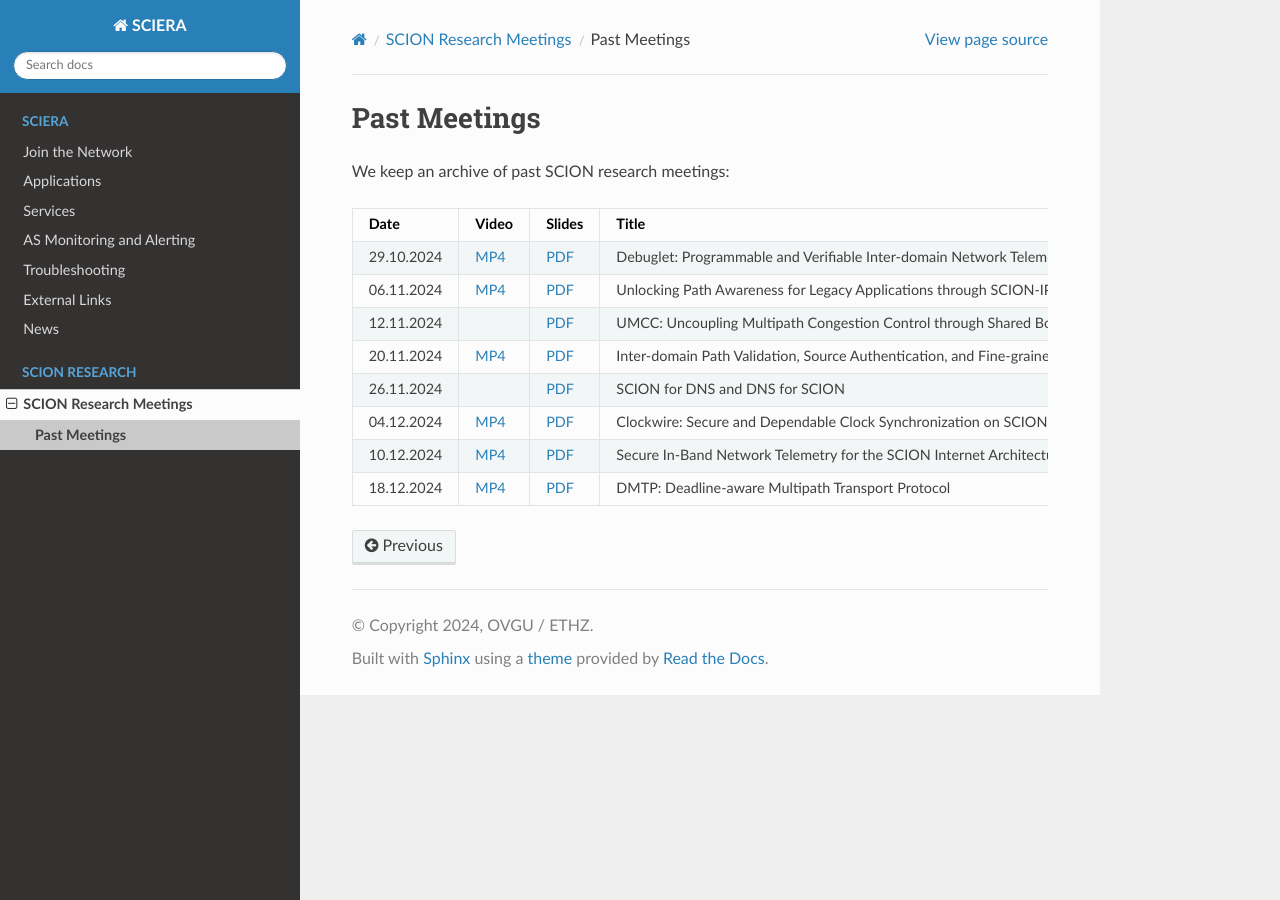
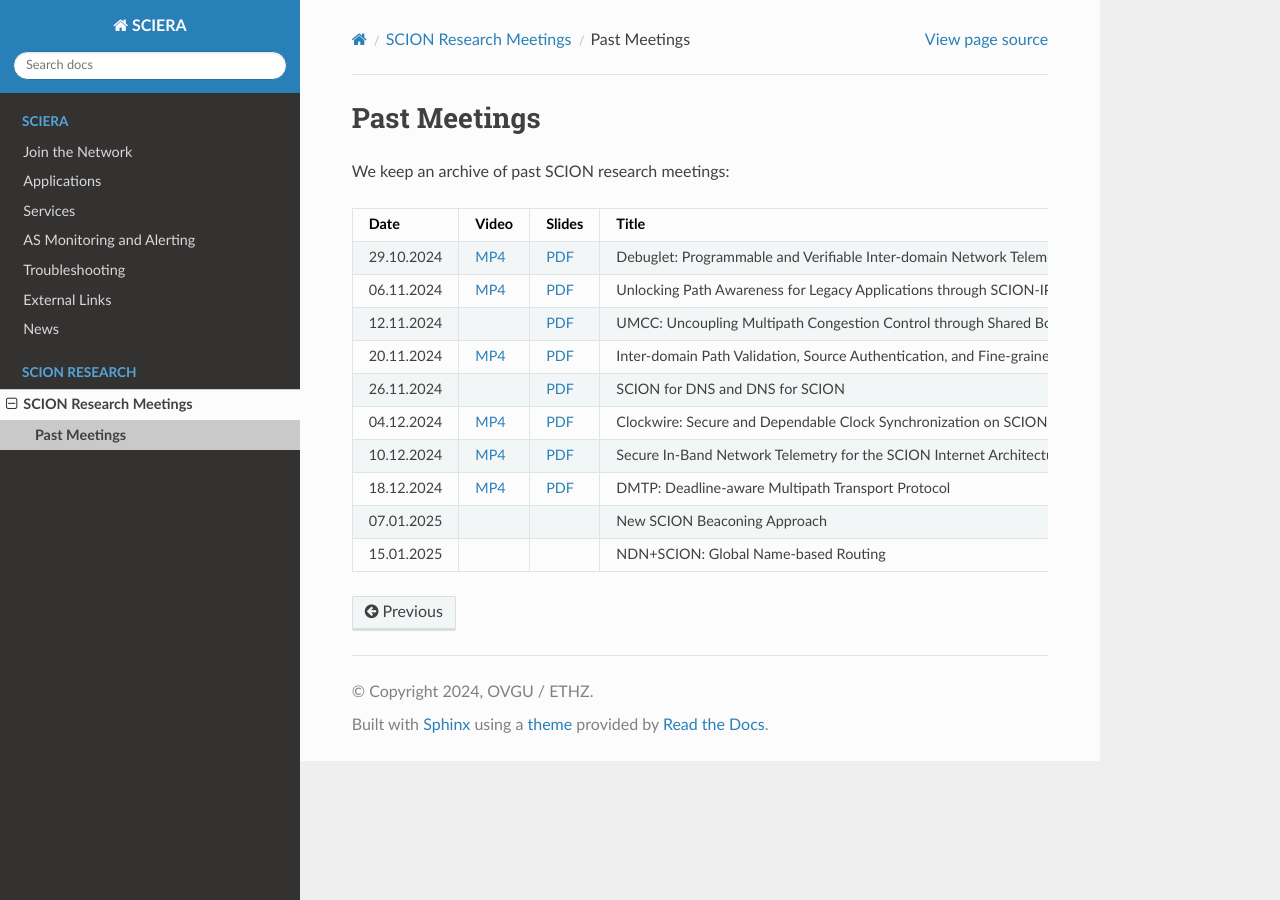
Before and after one commit to netsys-lab/scion-education-network-documentation, a Sphinx documentation site: the page built from docs/source/scion-research/meetings/past.rst, in a window 1280 px wide. Built offline with Sphinx 7.4.7 and the Read the Docs theme 3.1.0, drawn with Linux system fonts in a browser that asks for light colours.

Commit message:
Update past.rst

```diff
--- a/docs/source/scion-research/meetings/past.rst
+++ b/docs/source/scion-research/meetings/past.rst
@@ -62,3 +62,15 @@ We keep an archive of past SCION research meetings:
       - DMTP: Deadline-aware Multipath Transport Protocol
       - Tony John (OVGU Magdeburg)
       - `PDF <https://ieeexplore.ieee.org/document/10186417>`__
+    * - 07.01.2025
+      -
+      -
+      - New SCION Beaconing Approach
+      - Seyedali Tabaeiaghdaei (ETH Zurich)
+      -
+    * - 15.01.2025
+      -
+      -
+      - NDN+SCION: Global Name-based Routing
+      - Ken Calvert (University of Kentucky)
+      - `PDF <https://dl.acm.org/doi/10.1145/3623565.3623716>`__
```
